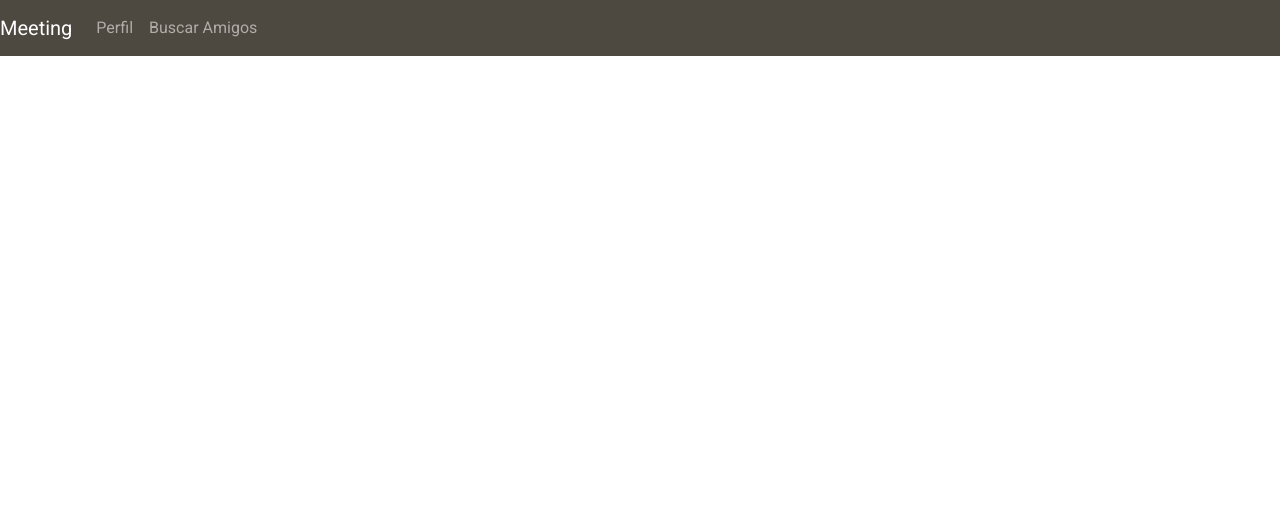
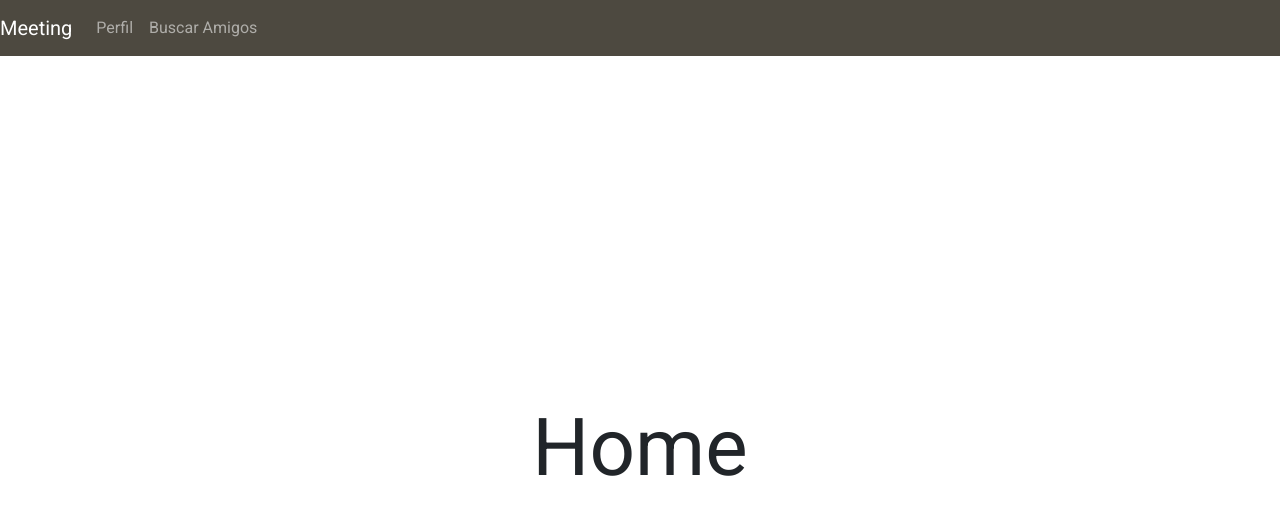
Before and after one commit to Jos260400/ISW1, a React app in the folder meeting/frontend/: page /home in a window 1280 px wide. Shown: the top 514 px of the page. Built offline with nearby package versions, Linux system fonts and the light colour scheme; a web font is replaced by a local one.

Commit message:
Unos cambios al navbar

```diff
--- a/meeting/frontend/package.json
+++ b/meeting/frontend/package.json
@@ -38,6 +38,7 @@
   },
   "dependencies": {
     "@hookform/resolvers": "^2.4.0",
+    "axios": "^0.21.1",
     "bootstrap": "^5.0.0",
     "clean-webpack-plugin": "^3.0.0",
     "css-loader": "^5.2.1",
--- /dev/null
+++ b/meeting/frontend/src/components/home/home.jsx
@@ -0,0 +1,28 @@
+import React from 'react';
+import {
+  Switch,
+  Route,
+  useRouteMatch,
+} from 'react-router-dom';
+import Navbar from '../navbar/navbar';
+import Perfil from '../perfil/perfil';
+import HomeView from '../homeView/homeView';
+
+function Home() {
+  const { url } = useRouteMatch();
+  return (
+    <div>
+      <Navbar />
+      <Switch>
+        <Route path={`${url}`}>
+          <HomeView />
+        </Route>
+        <Route path={`${url}/perfil`}>
+          <Perfil />
+        </Route>
+      </Switch>
+    </div>
+  );
+}
+
+export default Home;
--- /dev/null
+++ b/meeting/frontend/src/components/homeView/homeView.jsx
@@ -0,0 +1,13 @@
+import React from 'react';
+
+function HomeView() {
+  return (
+    <div>
+      <div className="container home">
+        <p>Home</p>
+      </div>
+    </div>
+  );
+}
+
+export default HomeView;
--- /dev/null
+++ b/meeting/frontend/src/components/homeView/homeView.scss
@@ -0,0 +1,8 @@
+.home {
+    display:flex;
+    justify-content: center;
+    align-items: center;
+    p{
+        font-size: 10vh;
+    }
+}
--- a/meeting/frontend/src/components/mainRoutes.jsx
+++ b/meeting/frontend/src/components/mainRoutes.jsx
@@ -3,7 +3,7 @@ import { BrowserRouter as Router, Route, Switch } from 'react-router-dom';
 import LogIn from './login/login';
 import SignUp from './register/register';
 import Custom404 from './404/custom_404';
-import navbar from './navbar/navbar';
+import Home from './home/home';
 
 export default function MainRoutes() {
   return (
@@ -12,7 +12,7 @@ export default function MainRoutes() {
         <Route exact path="/" component={LogIn} />
         <Route path="/signUp" component={SignUp} />
         <Route path="/404" component={Custom404} />
-        <Route path="/home" component={navbar} />
+        <Route path="/home" component={Home} />
       </Switch>
     </Router>
   );
--- a/meeting/frontend/src/components/navbar/navbar.jsx
+++ b/meeting/frontend/src/components/navbar/navbar.jsx
@@ -1,7 +1,6 @@
 import React from 'react';
 import { Navbar, Nav } from 'react-bootstrap';
 import { useRouteMatch } from 'react-router-dom';
-import 'react-pro-sidebar/dist/css/styles.css';
 
 function NavBar() {
   const { url } = useRouteMatch();
--- /dev/null
+++ b/meeting/frontend/src/components/perfil/perfil.jsx
@@ -0,0 +1,13 @@
+import React from 'react';
+
+function Perfil() {
+  return (
+    <div>
+      <div className="container perfil">
+        <p>Perfil</p>
+      </div>
+    </div>
+  );
+}
+
+export default Perfil;
--- /dev/null
+++ b/meeting/frontend/src/components/perfil/perfil.scss
@@ -0,0 +1,8 @@
+.perfil {
+    display:flex;
+    justify-content: center;
+    align-items: center;
+    p{
+        font-size: 10vh;
+    }
+}
--- a/meeting/frontend/src/style/index.scss
+++ b/meeting/frontend/src/style/index.scss
@@ -4,3 +4,9 @@
 @import '../components/utils/utils';
 @import '../components/404/404.css';
 @import '../components/navbar/navbar';
+@import '../components/homeView/homeView';
+@import '../components/perfil/perfil';
+
+body {
+    overflow-x:hidden;
+}
```
Also changed, not shown: meeting/frontend/config/webpack.common.js (line endings or trailing spaces), meeting/frontend/webpack.config.js (line endings or trailing spaces), 1 other file (tests, documents, lock files or other folders).
